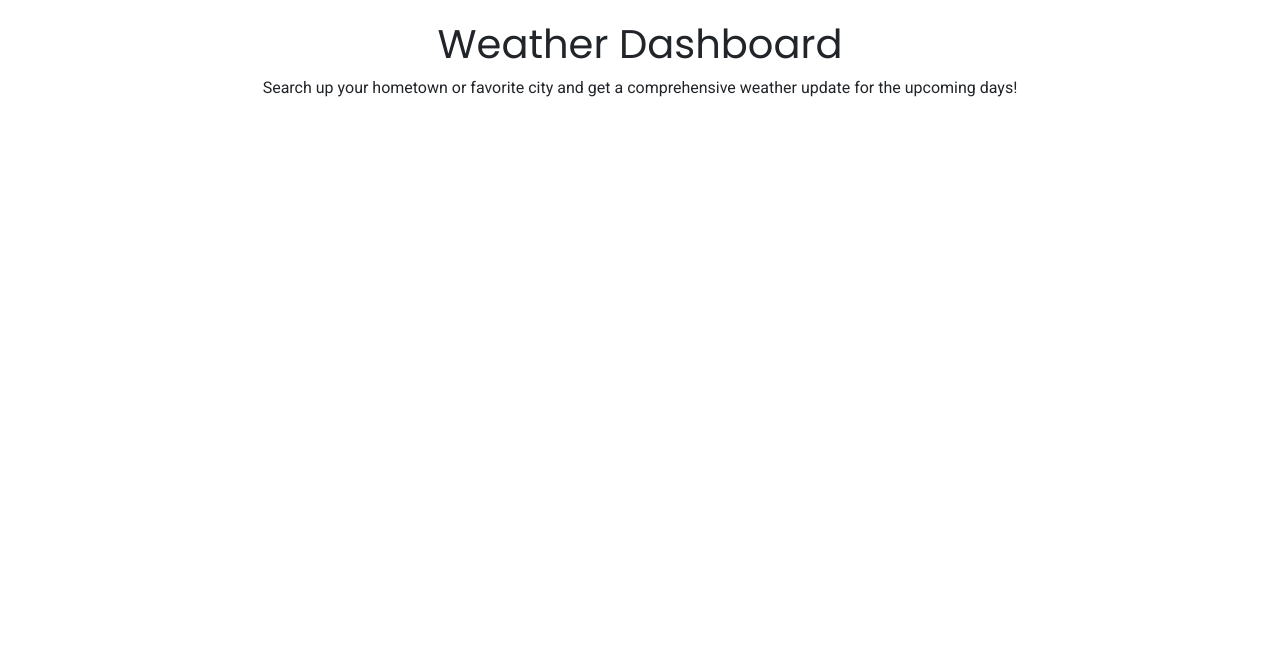
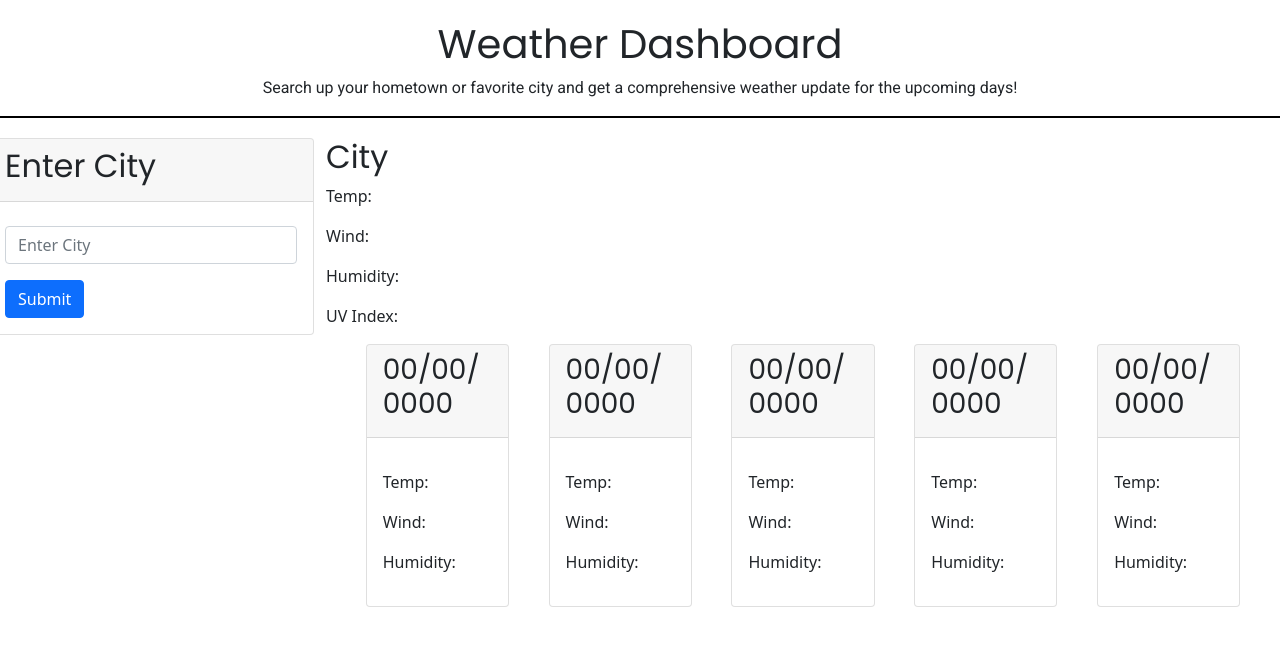
Before and after one commit to V1brance/weather-dashboard, a plain HTML site: page index.html in a window 1280 px wide. Drawn offline with nearby package versions, Linux system fonts and the light colour scheme.

Commit message:
Built out basic structure of HTML, some CSS, heavy utilization of boostrap

```diff
--- a/Assets/css/style.css
+++ b/Assets/css/style.css
@@ -3,14 +3,26 @@
   --text-font: "Roboto", sans-serif;
 }
 
+.container-fluid,
+.card {
+  padding: 0;
+}
+
 .landing-zone {
   margin: 20px 0;
+  border-bottom: 2px solid black;
 }
 
-#page-title {
+#page-title,
+.card-header,
+#cur-city {
   font-family: var(--title-font);
 }
 
 #landing-text {
   font-family: var(--text-font);
 }
+
+.forecast-card {
+  width: 15%;
+}
--- a/index.html
+++ b/index.html
@@ -35,7 +35,96 @@
         </p>
       </div>
     </header>
-    <main></main>
+    <main>
+      <div class="row">
+        <!-- Structure for a boostrap form/card combination to accept user input -->
+        <div class="col-3 card h-50">
+          <div class="card-header">
+            <h2>Enter City</h2>
+          </div>
+          <form class="card-body">
+            <div class="mb-3 mt-2">
+              <input
+                type="text"
+                class="form-control"
+                id="city-search"
+                placeholder="Enter City"
+              />
+            </div>
+            <button type="submit" class="btn btn-primary" id="search-button">
+              Submit
+            </button>
+          </form>
+        </div>
+        <!-- Structure for the current and 5 day forecast -->
+        <div class="col-9 d-flex flex-column">
+          <div class="current-conditions">
+            <h2 id="cur-city">City</h2>
+            <p id="cur-temp">Temp:</p>
+            <p id="cur-wind">Wind:</p>
+            <p id="cur-humidity">Humidity:</p>
+            <p id="uv-index">UV Index: <span id="uv-color"></span></p>
+          </div>
+          <div class="forecast-area d-flex flex-row justify-content-evenly">
+            <div class="card forecast-card">
+              <div class="card-header">
+                <h3>00/00/0000</h3>
+              </div>
+              <div class="card-body">
+                <p class="condition-image"></p>
+                <p class="temp">Temp:</p>
+                <p class="wind">Wind:</p>
+                <p class="humidity">Humidity:</p>
+              </div>
+            </div>
+            <div class="card forecast-card">
+              <div class="card-header">
+                <h3>00/00/0000</h3>
+              </div>
+              <div class="card-body">
+                <p class="condition-image"></p>
+                <p class="temp">Temp:</p>
+                <p class="wind">Wind:</p>
+                <p class="humidity">Humidity:</p>
+              </div>
+            </div>
+            <div class="card forecast-card">
+              <div class="card-header">
+                <h3>00/00/0000</h3>
+              </div>
+              <div class="card-body">
+                <p class="condition-image"></p>
+                <p class="temp">Temp:</p>
+                <p class="wind">Wind:</p>
+                <p class="humidity">Humidity:</p>
+              </div>
+            </div>
+            <div class="card forecast-card">
+              <div class="card-header">
+                <h3>00/00/0000</h3>
+              </div>
+              <div class="card-body">
+                <p class="condition-image"></p>
+                <p class="temp">Temp:</p>
+                <p class="wind">Wind:</p>
+                <p class="humidity">Humidity:</p>
+              </div>
+            </div>
+            <div class="card forecast-card">
+              <div class="card-header">
+                <h3>00/00/0000</h3>
+              </div>
+              <div class="card-body">
+                <p class="condition-image"></p>
+                <p class="temp">Temp:</p>
+                <p class="wind">Wind:</p>
+                <p class="humidity">Humidity:</p>
+              </div>
+            </div>
+          </div>
+        </div>
+      </div>
+    </main>
     <!-- Script for bootstrap -->
     <script
       src="https://cdn.jsdelivr.net/npm/bootstrap@5.0.0-beta3/dist/js/bootstrap.bundle.min.js"
```
